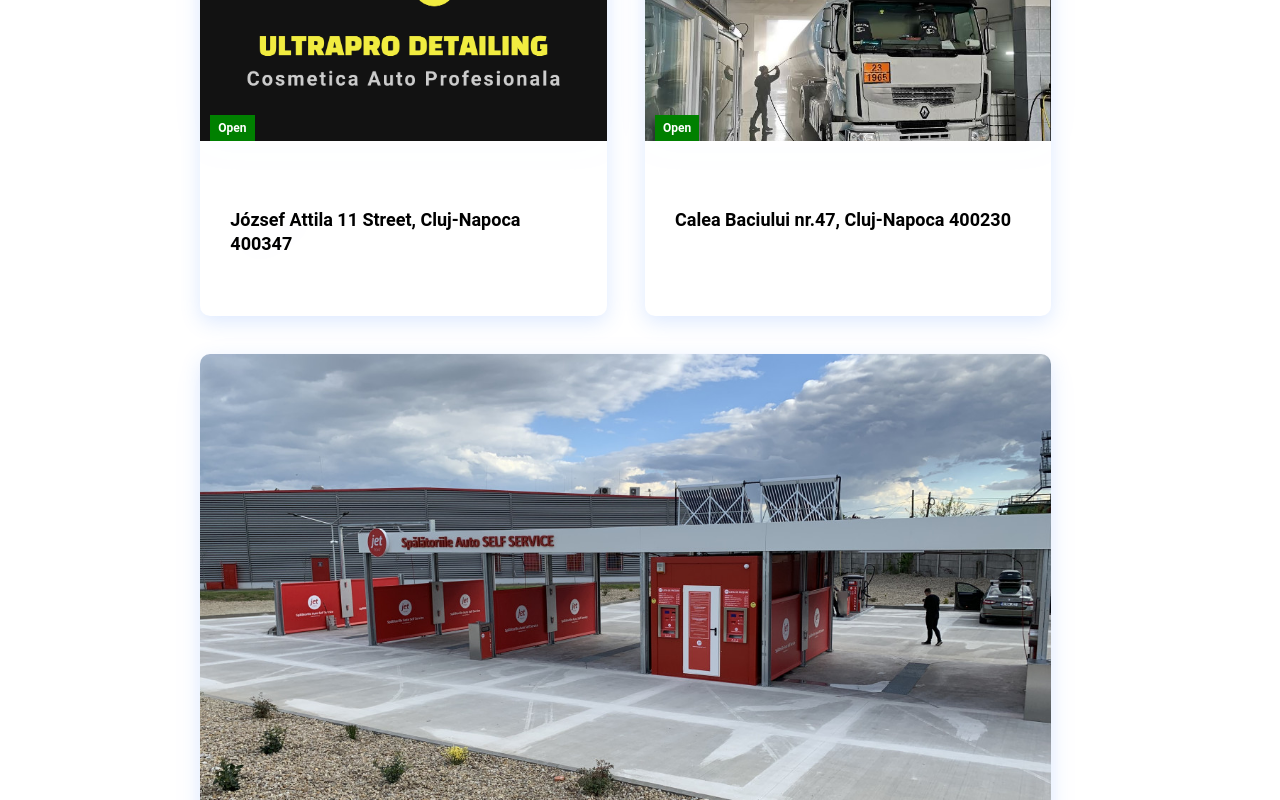
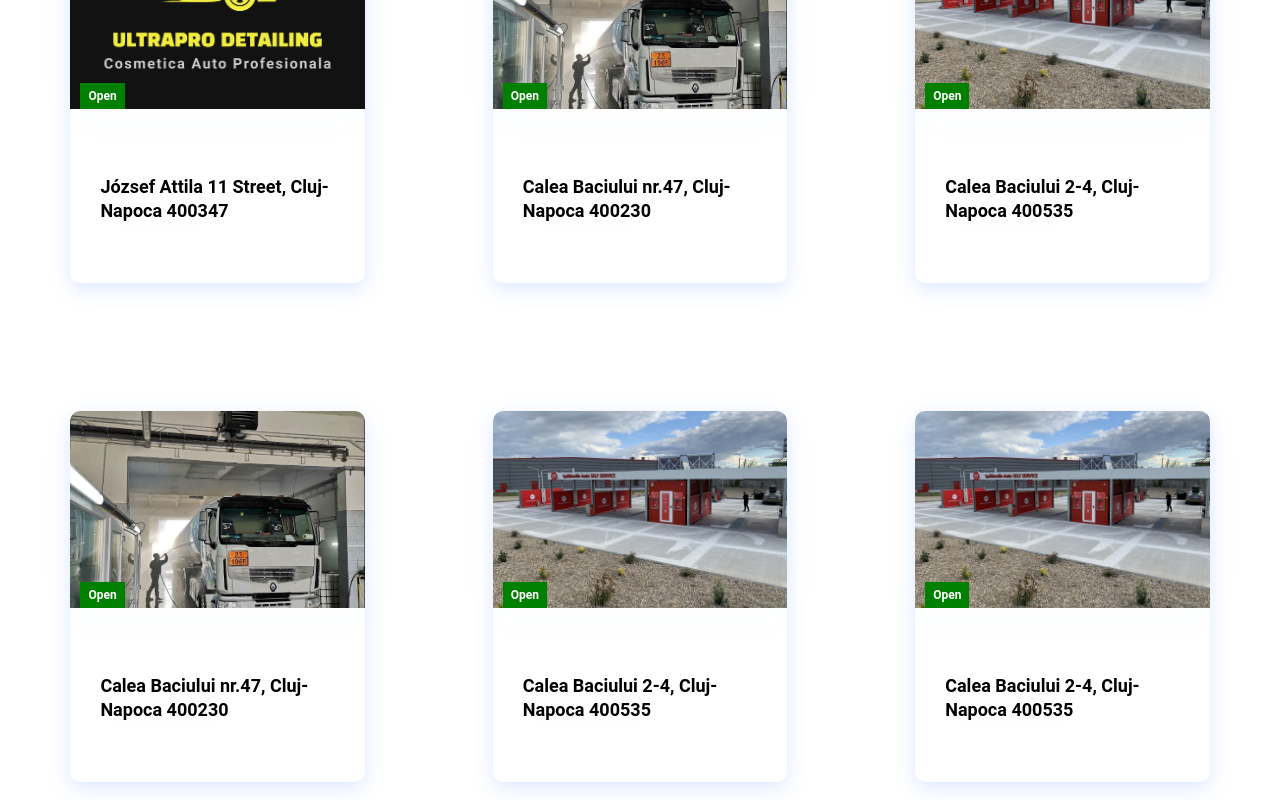
Before and after one commit to Urzisoft/urzisoft-carflow-frontend-app, a React (Create React App) app: page /car-wash in a window 1280 px wide. Shown: the part 1100-1900 px from the top of the page. Built offline with nearby package versions, Linux system fonts and the light colour scheme.

Commit message:
Update v1

```diff
--- a/src/Components/Pages/Car Wash/CarWash.css.tsx
+++ b/src/Components/Pages/Car Wash/CarWash.css.tsx
@@ -79,10 +79,8 @@
 `;
 
 export const CardsContainer = styled.div`
-    display: flex;
     flex-flow: column;
     align-items: center;
-    max-width: 1120px;
     width: 100%;
     margin: 0 auto;
 `;
@@ -92,16 +90,15 @@
     margin: 50px 0 45px;
 `;
 
-export const CardsList = styled.ul`
-    padding-right:30px;
-    margin-bottom: 24px;
+export const CardsList = styled.div`
     display: flex;
-    flex: 1;
-    margin: 0 1rem;
+    flex-wrap: wrap;
     border-radius: 10px;
+    justify-content: center;
+    align-items: center;
 
     ${maxWidthQuery(Breakpoints.medium)} {
         display: flex;
         flex-direction: column;
-  }
+    }
 `;
--- a/src/Components/Pages/Car Wash/CarWash.tsx
+++ b/src/Components/Pages/Car Wash/CarWash.tsx
@@ -14,6 +14,62 @@
         }
     };
 
+    const carWashStationsMockup = [
+        {
+            thumbnail: UltraProWash,
+            text: "József Attila 11 Street, Cluj-Napoca 400347",
+            label: "Open",
+            path: "https://www.google.com/maps/dir//ultra+pro+wash+cluj/@46.7552032,23.5791962,15z/data=!4m8!4m7!1m0!1m5!1m1!1s0x47490dea8f92f4e7:0x3d9e00eb92dafb33!2m2!1d23.5975541!2d46.7598694"
+        },
+        {
+            thumbnail: EcoservWash,
+            text: "Calea Baciului nr.47, Cluj-Napoca 400230",
+            label: "Open",
+            path: "https://www.google.com/maps/dir//EcoservWash+cluj/@46.7673651,23.5406615,13z/data=!4m8!4m7!1m0!1m5!1m1!1s0x47490ee7b2f32303:0x1a55977a0e3f0e07!2m2!1d23.553071!2d46.784147"
+        },
+        {
+            thumbnail: JetPointImage,
+            text: "Calea Baciului 2-4, Cluj-Napoca 400535",
+            label: "Open",
+            path: "https://www.google.com/maps/dir//Calea+Baciului+2-4,+Cluj-Napoca+400535/@46.7822163,23.4679858,12z/data=!4m8!4m7!1m0!1m5!1m1!1s0x47490fbb708a6e25:0xc0b206264a50d2ba!2m2!1d23.538023!2d46.7822288"
+        },
+        {
+            thumbnail: EcoservWash,
+            text: "Calea Baciului nr.47, Cluj-Napoca 400230",
+            label: "Open",
+            path: "https://www.google.com/maps/dir//EcoservWash+cluj/@46.7673651,23.5406615,13z/data=!4m8!4m7!1m0!1m5!1m1!1s0x47490ee7b2f32303:0x1a55977a0e3f0e07!2m2!1d23.553071!2d46.784147"
+        },
+        {
+            thumbnail: JetPointImage,
+            text: "Calea Baciului 2-4, Cluj-Napoca 400535",
+            label: "Open",
+            path: "https://www.google.com/maps/dir//Calea+Baciului+2-4,+Cluj-Napoca+400535/@46.7822163,23.4679858,12z/data=!4m8!4m7!1m0!1m5!1m1!1s0x47490fbb708a6e25:0xc0b206264a50d2ba!2m2!1d23.538023!2d46.7822288"
+        },
+        {
+            thumbnail: JetPointImage,
+            text: "Calea Baciului 2-4, Cluj-Napoca 400535",
+            label: "Open",
+            path: "https://www.google.com/maps/dir//Calea+Baciului+2-4,+Cluj-Napoca+400535/@46.7822163,23.4679858,12z/data=!4m8!4m7!1m0!1m5!1m1!1s0x47490fbb708a6e25:0xc0b206264a50d2ba!2m2!1d23.538023!2d46.7822288"
+        },
+        {
+            thumbnail: JetPointImage,
+            text: "Calea Baciului 2-4, Cluj-Napoca 400535",
+            label: "Open",
+            path: "https://www.google.com/maps/dir//Calea+Baciului+2-4,+Cluj-Napoca+400535/@46.7822163,23.4679858,12z/data=!4m8!4m7!1m0!1m5!1m1!1s0x47490fbb708a6e25:0xc0b206264a50d2ba!2m2!1d23.538023!2d46.7822288"
+        },
+        {
+            thumbnail: JetPointImage,
+            text: "Calea Baciului 2-4, Cluj-Napoca 400535",
+            label: "Open",
+            path: "https://www.google.com/maps/dir//Calea+Baciului+2-4,+Cluj-Napoca+400535/@46.7822163,23.4679858,12z/data=!4m8!4m7!1m0!1m5!1m1!1s0x47490fbb708a6e25:0xc0b206264a50d2ba!2m2!1d23.538023!2d46.7822288"
+        },        {
+            thumbnail: JetPointImage,
+            text: "Calea Baciului 2-4, Cluj-Napoca 400535",
+            label: "Open",
+            path: "https://www.google.com/maps/dir//Calea+Baciului+2-4,+Cluj-Napoca+400535/@46.7822163,23.4679858,12z/data=!4m8!4m7!1m0!1m5!1m1!1s0x47490fbb708a6e25:0xc0b206264a50d2ba!2m2!1d23.538023!2d46.7822288"
+        },
+    ];
+
     return (
         <>
             <CarWashContainer>
@@ -29,30 +85,16 @@
                 <CardsContainer>
                     <CardsWrapper>
                         <CardsList>
-                            <CarWashCardItem
-                                src={UltraProWash}
-                                text='József Attila 11 Street, Cluj-Napoca 400347'
-                                label='Open'
-                                path='https://www.google.com/maps/dir//ultra+pro+wash+cluj/@46.7552032,23.5791962,15z/data=!4m8!4m7!1m0!1m5!1m1!1s0x47490dea8f92f4e7:0x3d9e00eb92dafb33!2m2!1d23.5975541!2d46.7598694'
-                            >
-                            </CarWashCardItem>
-
-                            <CarWashCardItem
-                                src={EcoservWash}
-                                text='Calea Baciului nr.47, Cluj-Napoca 400230'
-                                label='Open'
-                                path='https://www.google.com/maps/dir//EcoservWash+cluj/@46.7673651,23.5406615,13z/data=!4m8!4m7!1m0!1m5!1m1!1s0x47490ee7b2f32303:0x1a55977a0e3f0e07!2m2!1d23.553071!2d46.784147'
-                            >
-                            </CarWashCardItem>
-                        </CardsList>
-                        <CardsList>
-                            <CarWashCardItem
-                                src={JetPointImage}
-                                text='Calea Baciului 2-4, Cluj-Napoca 400535'
-                                label='Open'
-                                path='https://www.google.com/maps/dir//Calea+Baciului+2-4,+Cluj-Napoca+400535/@46.7822163,23.4679858,12z/data=!4m8!4m7!1m0!1m5!1m1!1s0x47490fbb708a6e25:0xc0b206264a50d2ba!2m2!1d23.538023!2d46.7822288'
-                            >
-                            </CarWashCardItem>
+                            {carWashStationsMockup.map((item) => {
+                                return (
+                                    <CarWashCardItem
+                                        src={item.thumbnail}
+                                        text={item.text}
+                                        label={item.label}
+                                        path={item.path}
+                                    />
+                                )
+                            })}
                         </CardsList>
                     </CardsWrapper>
                 </CardsContainer>
--- a/src/Components/Pages/Car Wash/CarWashCardItem/CarWashCardItem.css.tsx
+++ b/src/Components/Pages/Car Wash/CarWashCardItem/CarWashCardItem.css.tsx
@@ -4,7 +4,8 @@
 
 export const CardItem = styled.li`
     display: flex;
-    flex: 1;
+    flex-wrap: wrap;
+    width: 33%;
     border-radius: 10px;
 `;
 
@@ -12,8 +13,7 @@
     display: flex;
     flex-flow: column;
     width: 100%;
-    margin-right:3vw;
-    margin-bottom:3vw;
+    margin: 4rem;
     box-shadow: 0 6px 20px rgba(56, 125, 255, 0.17);
     -webkit-filter: drop-shadow(0 6px 20px rgba(56, 125, 255, 0.017));
     filter: drop-shadow(0 6px 20px rgba(56, 125, 255, 0.017));
@@ -28,8 +28,9 @@
     padding-top: 67%;
     margin-left:0;
     margin-top:0;
-    margin-right:30;
+    margin-right: 30px;
     overflow: hidden;
+
     :after {
         content: attr(data-category);
         position: absolute;
@@ -58,6 +59,7 @@
     max-height: 100%;
     object-fit: cover;
     transition: all 0.2s linear;
+
     :hover {
         transform: scale(1.1);
     }
--- a/src/Components/Pages/Car Wash/CarWashCardItem/CarWashCardItem.tsx
+++ b/src/Components/Pages/Car Wash/CarWashCardItem/CarWashCardItem.tsx
@@ -13,7 +13,6 @@
 
 export const CarWashCardItem: FC<CarWashCardItemProps>= (props) => {
     return (
-        <>
         <CardItem>
             <CardLink to={props.path}>
                 <CardImageWrapper data-category={props.label}>
@@ -24,6 +23,5 @@
                 </CardInfo>
             </CardLink>
         </CardItem>
-        </>
-    );
+    )
 }
```
Lines whose indentation alone changed are shown as unchanged.
